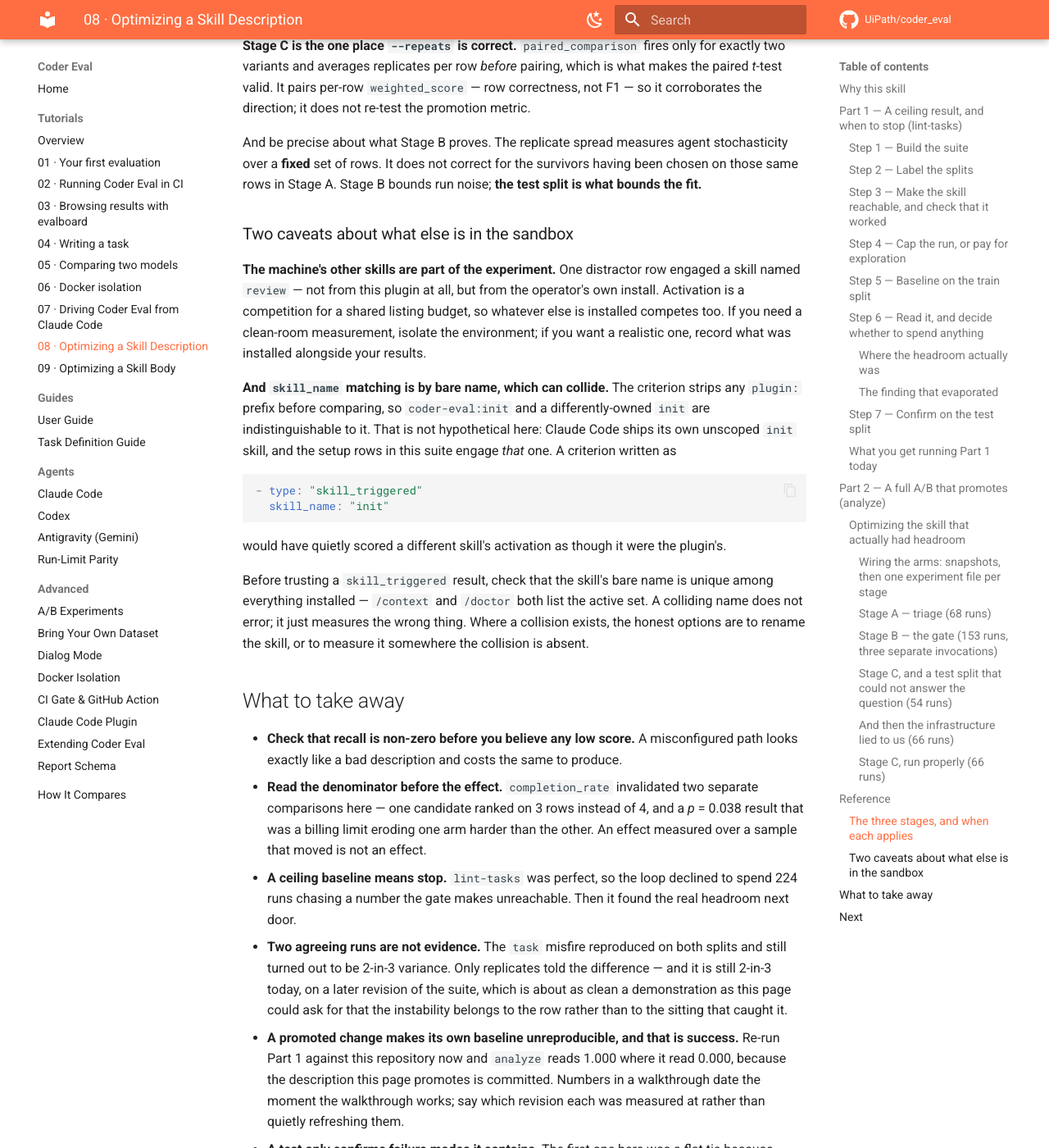
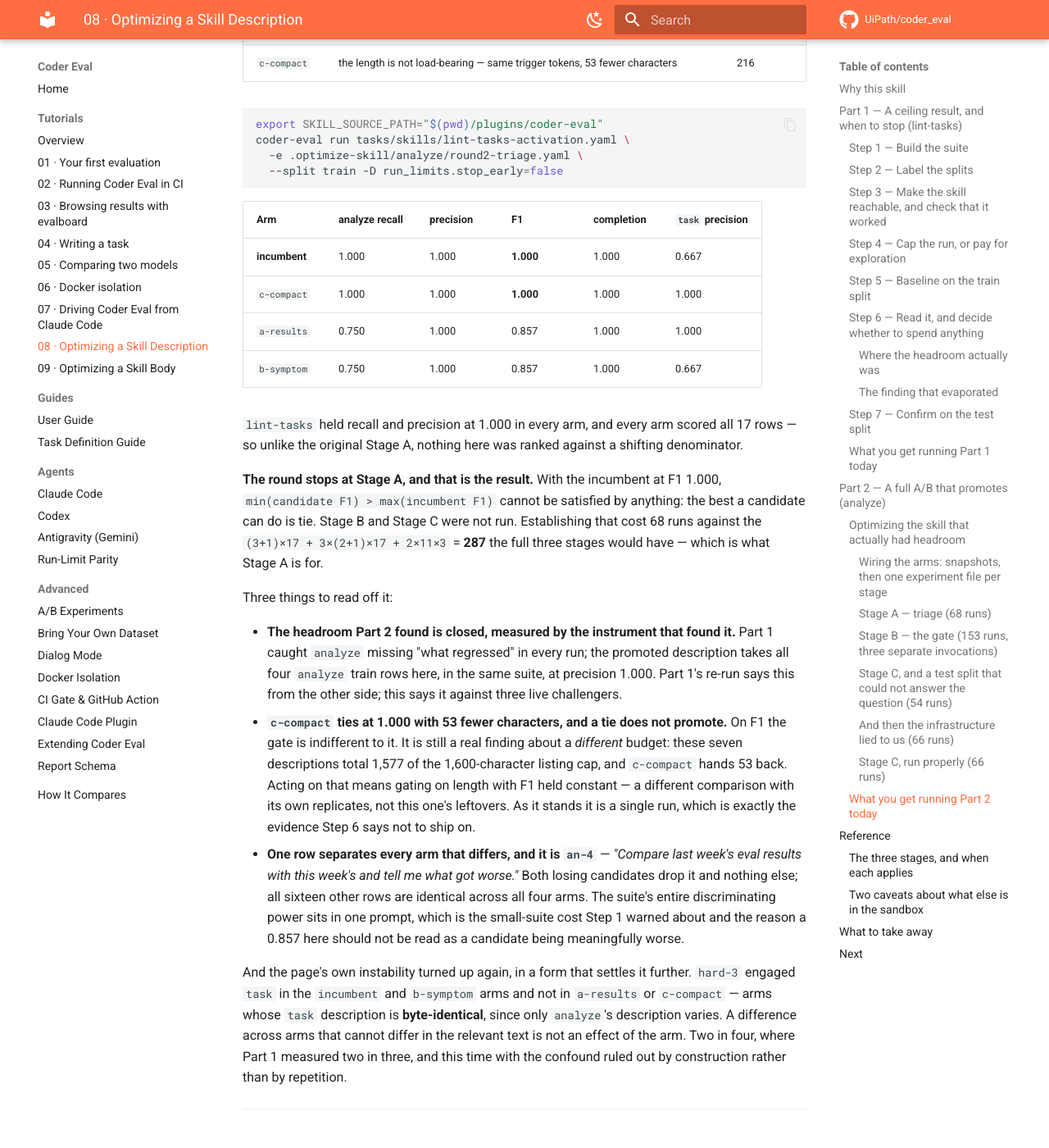
Before and after one commit to UiPath/coder_eval, an MkDocs documentation site: the page built from docs/tutorials/08-optimizing-a-skill-description.md, in a window 1280 px wide and 1400 px high, scrolled down 14206 px. Shown: the whole window at 82% size. Built offline with MkDocs 1.6.1 and Material for MkDocs 9.7.7, drawn with Linux system fonts in a browser that asks for light colours; comment, search, counter and statistics services are not loaded; some of the changed text lies outside the part shown.

Commit message:
docs(tutorials): re-run Part 2's Stage A, and let it stop at Stage A
Part 1 already had a "what you get running this today" section; Part 2 did
not, so its numbers read as current when every one of them predates the change
the part ends with. Measured rather than asserted: Stage A re-run against the
committed 17-row train split, four arms, 68 agent runs, $3.84 on Sonnet.

The incumbent is now round 1's winner (4c7481c), so `a-regression` cannot be a
candidate; the arm set is fresh — `b-results` and `c-symptom` re-expressed
against the new incumbent, plus `c-compact`, which asks whether the length is
load-bearing given only 23 characters of listing headroom remain.

    incumbent   analyze F1 1.000   completion 1.000
    c-compact   analyze F1 1.000   completion 1.000
    a-results   analyze F1 0.857   completion 1.000
    b-symptom   analyze F1 0.857   completion 1.000

With the incumbent at ceiling, min(candidate) > max(incumbent) is unsatisfiable
and the round ends at Stage A — 68 runs against the 287 all three stages would
have cost. Stage B and C were not run.

Two findings worth the page. `c-compact` ties on F1 with 53 fewer characters,
which is a real result on a different budget and still not a promotion, because
the gate is `>` and not `>=`. And `hard-3` engaged `task` in two of four arms
whose `task` description is byte-identical — the instability the page has been
tracking since Part 1, this time with the confound excluded by construction
rather than by repetition.

The Stage A row in the Reference table said it "Decides nothing"; it decided
this round. Corrected to say what it actually does.

Co-Authored-By: Claude Opus 5 (1M context) <noreply@anthropic.com>

````diff
--- a/docs/tutorials/08-optimizing-a-skill-description.md
+++ b/docs/tutorials/08-optimizing-a-skill-description.md
@@ -385,6 +385,11 @@ hypothesis, phrased as a claim about specific rows: **the description never name
 regression or comparison between runs**, so requests about things getting *worse* find
 nothing to match.
 
+> As in Part 1, every number below was measured **before** the change this part ends with,
+> and for the same reason: the winner is committed, so it is the incumbent now.
+> [What you get running Part 2 today](#what-you-get-running-part-2-today) re-runs Stage A
+> against the committed suite and reports where it stops.
+
 Three candidates, one per hypothesis, each differing from the incumbent only in `analyze`'s
 frontmatter `description`, each a full seven-skill snapshot:
 
@@ -618,6 +623,74 @@ never measuring.
 confirmed in direction on the test split (1.000 vs 0.909), no sibling regression anywhere, and
 precision never off 1.000 in any run of either stage.
 
+### What you get running Part 2 today
+
+Re-running Stage A against the committed suite measures a **different incumbent** — the one
+this page promotes — and the answer it returns is Part 1's stop condition, arriving on the
+skill that used to be the counter-example to it.
+
+The re-run is the same shape as the original Stage A: four arms over the same 17-row train
+split, **68 agent runs**, $3.84 and 12 minutes on Sonnet. Only the arms' contents changed.
+`a-regression` won round 1 and is committed, so it *is* the incumbent; the candidate set is
+therefore fresh — two of round 1's hypotheses re-expressed against the new incumbent, plus
+one the first round had no reason to ask:
+
+| Arm | Hypothesis | chars |
+| --- | --- | --- |
+| `incumbent` | round 1's promoted `a-regression`, as committed at `4c7481c` | 269 |
+| `a-results` | users say "results" and "scores"; the description says "run" (round 1's `b-results`) | 281 |
+| `b-symptom` | lead the trigger clause with symptoms, not the operation (round 1's `c-symptom`) | 242 |
+| `c-compact` | the length is not load-bearing — same trigger tokens, 53 fewer characters | 216 |
+
+```bash
+export SKILL_SOURCE_PATH="$(pwd)/plugins/coder-eval"
+coder-eval run tasks/skills/lint-tasks-activation.yaml \
+  -e .optimize-skill/analyze/round2-triage.yaml \
+  --split train -D run_limits.stop_early=false
+```
+
+| Arm | analyze recall | precision | F1 | completion | `task` precision |
+| --- | --- | --- | --- | --- | --- |
+| **incumbent** | 1.000 | 1.000 | **1.000** | 1.000 | 0.667 |
+| `c-compact` | 1.000 | 1.000 | **1.000** | 1.000 | 1.000 |
+| `a-results` | 0.750 | 1.000 | 0.857 | 1.000 | 1.000 |
+| `b-symptom` | 0.750 | 1.000 | 0.857 | 1.000 | 0.667 |
+
+`lint-tasks` held recall and precision at 1.000 in every arm, and every arm scored all 17
+rows — so unlike the original Stage A, nothing here was ranked against a shifting
+denominator.
+
+**The round stops at Stage A, and that is the result.** With the incumbent at F1 1.000,
+`min(candidate F1) > max(incumbent F1)` cannot be satisfied by anything: the best a candidate
+can do is tie. Stage B and Stage C were not run. Establishing that cost 68 runs against the
+`(3+1)×17 + 3×(2+1)×17 + 2×11×3` = **287** the full three stages would have — which is what
+Stage A is for.
+
+Three things to read off it:
+
+- **The headroom Part 2 found is closed, measured by the instrument that found it.** Part 1
+  caught `analyze` missing "what regressed" in every run; the promoted description takes all
+  four `analyze` train rows here, in the same suite, at precision 1.000. Part 1's re-run says
+  this from the other side; this says it against three live challengers.
+- **`c-compact` ties at 1.000 with 53 fewer characters, and a tie does not promote.** On F1
+  the gate is indifferent to it. It is still a real finding about a *different* budget: these
+  seven descriptions total 1,577 of the 1,600-character listing cap, and `c-compact` hands 53
+  back. Acting on that means gating on length with F1 held constant — a different comparison
+  with its own replicates, not this one's leftovers. As it stands it is a single run, which
+  is exactly the evidence Step 6 says not to ship on.
+- **One row separates every arm that differs, and it is `an-4`** — *"Compare last week's eval
+  results with this week's and tell me what got worse."* Both losing candidates drop it and
+  nothing else; all sixteen other rows are identical across all four arms. The suite's entire
+  discriminating power sits in one prompt, which is the small-suite cost Step 1 warned about
+  and the reason a 0.857 here should not be read as a candidate being meaningfully worse.
+
+And the page's own instability turned up again, in a form that settles it further. `hard-3`
+engaged `task` in the `incumbent` and `b-symptom` arms and not in `a-results` or `c-compact`
+— arms whose `task` description is **byte-identical**, since only `analyze`'s description
+varies. A difference across arms that cannot differ in the relevant text is not an effect of
+the arm. Two in four, where Part 1 measured two in three, and this time with the confound
+ruled out by construction rather than by repetition.
+
 ---
 
 ## Reference
@@ -629,7 +702,7 @@ for `analyze`, above. In summary:
 
 | Stage | What it does | Replicates |
 | --- | --- | --- |
-| **A — triage** | All candidates + incumbent, one invocation, `--split train`. Rank by F1, discard anything at or below the incumbent. Decides nothing. | one run |
+| **A — triage** | All candidates + incumbent, one invocation, `--split train`. Rank by F1, discard anything at or below the incumbent. Promotes nothing on its own — but when every candidate lands at or below, it ends the round there, which against a ceiling incumbent it always will. | one run |
 | **B — gate** | Survivors + incumbent, `--split train`, **three separate `coder-eval run` invocations**. Promote only on `min(candidate) > max(incumbent)`. | three runs |
 | **C — confirm** | Best survivor vs. incumbent only, `--split test --repeats 3`. Read the rendered `## Paired Comparison` block. | `--repeats 3` |
 
@@ -683,6 +756,12 @@ options are to rename the skill, or to measure it somewhere the collision is abs
 - **A ceiling baseline means stop.** `lint-tasks` was perfect, so the loop declined to spend
   224 runs chasing a number the gate makes unreachable. Then it found the real headroom next
   door.
+- **A tie is not a promotion — and a promoted change puts its own skill at that ceiling.**
+  Re-running Part 2's Stage A today measures the description this page shipped: F1 1.000, so
+  the best of three fresh candidates could only match it and the round ended at Stage A for
+  68 runs of the 287 all three stages would have cost. The gate is `>`, not `≥`, exactly so
+  that a coin-flip tie cannot ship a change — including one that is genuinely better on some
+  other axis, as `c-compact` is on length.
 - **Two agreeing runs are not evidence.** The `task` misfire reproduced on both splits and
   still turned out to be 2-in-3 variance. Only replicates told the difference — and it is
   still 2-in-3 today, on a later revision of the suite, which is about as clean a
````
